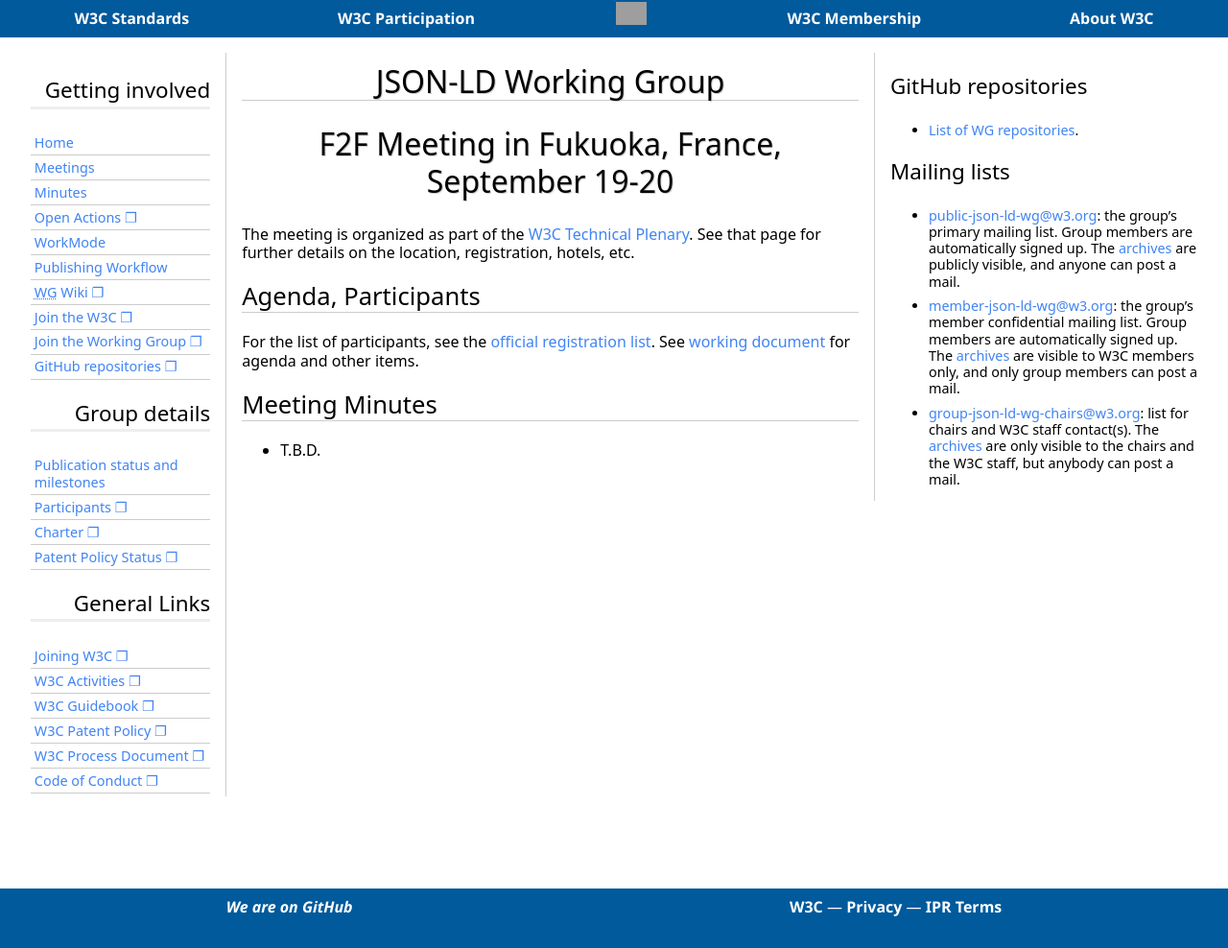
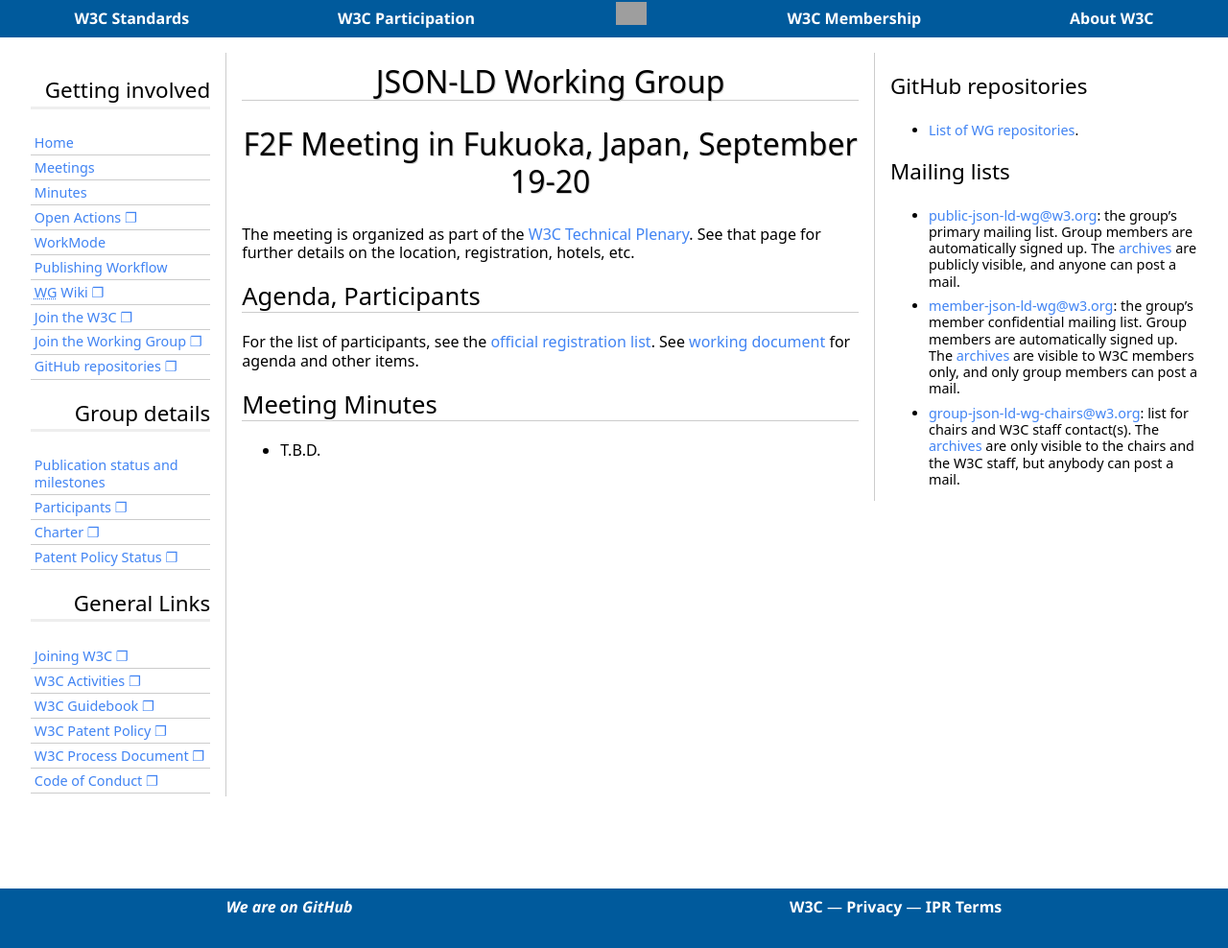
Before and after one commit to w3c/json-ld-wg, a Jekyll site: the page built from Meetings/F2F/2019.09.Fuk.md, in a window 1280 px wide. Shown: the whole page at 96% size. Built offline with Jekyll 4.4.1, drawn with Linux system fonts in a browser that asks for light colours; some web fonts are replaced; our own code applies the rules of GitHub Pages for plain Markdown files; grey boxes are pictures that could not be loaded.

Commit message:
Typo in the fukuoka home page

```diff
--- a/Meetings/F2F/2019.09.Fuk.md
+++ b/Meetings/F2F/2019.09.Fuk.md
@@ -2,7 +2,7 @@
 layout: default
 ---
 
-# F2F Meeting in Fukuoka, France, September 19-20
+# F2F Meeting in Fukuoka, Japan, September 19-20
 
 The meeting is organized as part of the [W3C Technical Plenary](https://www.w3.org/2019/09/TPAC/). See that page for further details on the location, registration, hotels, etc.
 
```
Also changed, not shown: _minutes/2019-08-30-json-ld.md (+0 -2 lines).
